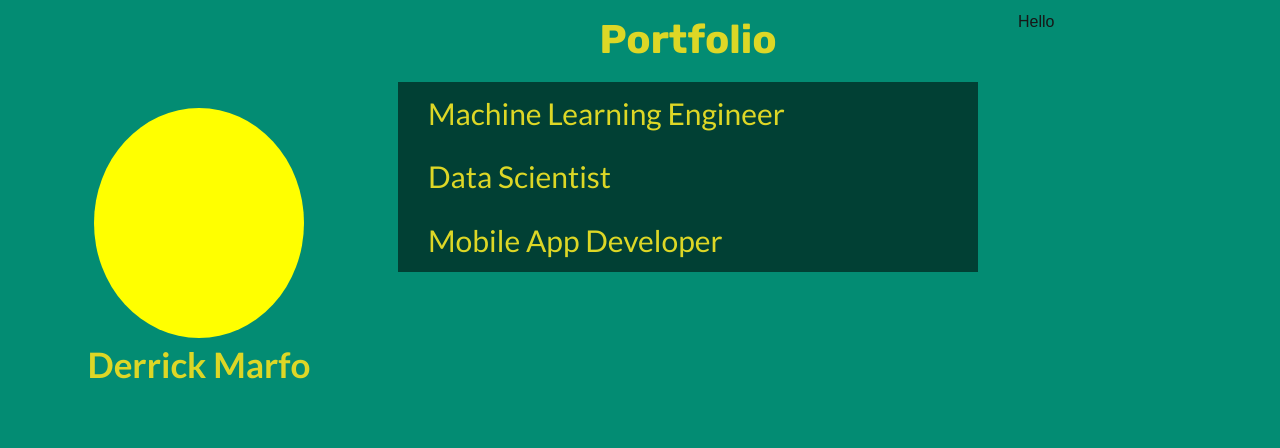
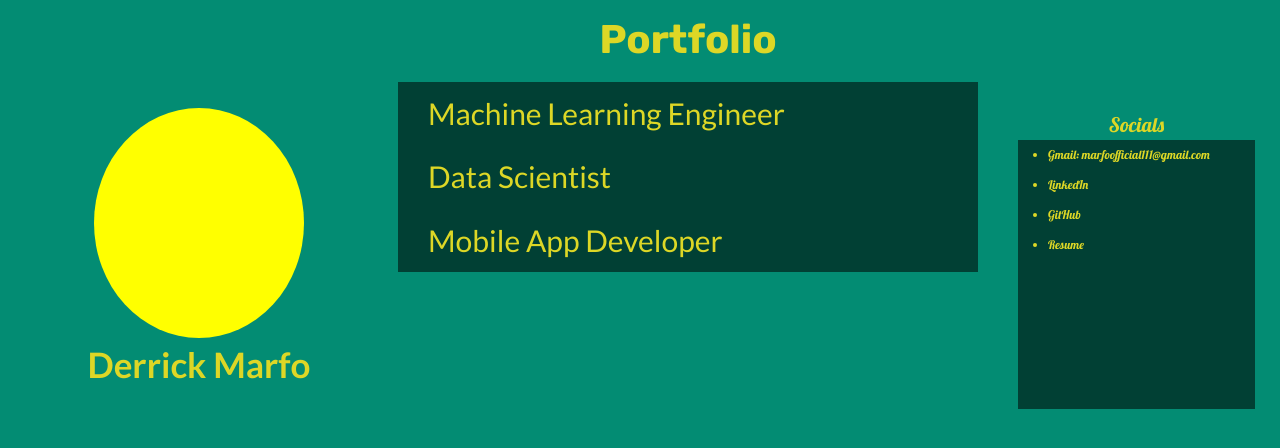
Before and after one commit to Prostorm11/portfolio, a Next.js app: page / in a window 1280 px wide. Shown: the top 448 px of the page. Built offline with nearby package versions, Linux system fonts and the light colour scheme.

Commit message:
Firstscreen(row1-complete)

```diff
--- a/src/app/my.css
+++ b/src/app/my.css
@@ -1,10 +1,11 @@
 
-@import url('https://fonts.googleapis.com/css2?family=Lato:ital,wght@0,100;0,300;0,400;0,700;0,900;1,100;1,300;1,400;1,700;1,900&family=Roboto:ital,wght@1,300&family=Rubik:ital,wght@0,300..900;1,300..900&display=swap');
+@import url('https://fonts.googleapis.com/css2?family=Lato:ital,wght@0,100;0,300;0,400;0,700;0,900;1,100;1,300;1,400;1,700;1,900&family=Lobster&family=Roboto:ital,wght@1,300&family=Rubik:ital,wght@0,300..900;1,300..900&display=swap');
 
 .Main{
     display: grid;
     grid-template-rows: 11fr 9fr;
     min-height: 100vh;
+    max-width: 100vw;
     width: 100vw;
     padding: 10px;
     background-color: #038C73;
@@ -74,3 +75,33 @@
     font-family: "Lato", serif;
     color: #DDD726;
 }
+.socials{
+    display: grid;
+    grid-template-rows: 1fr 3fr;
+    padding-top: 40px;
+    padding-bottom: 30px;
+    padding-right: 15px;
+
+}
+.social_text{
+    align-self: self-end;
+    justify-self: center;
+    font-size: 20px;
+    font-family: "Lobster", serif;
+    color: #DDD726;
+}
+.social_list_box{
+    background-color: #014034;
+
+
+}
+.social_list{
+    padding-left: 30px;
+    list-style-type: disc;
+}
+.social_list{
+    line-height: 2.5;
+    font-size: 12px;
+    font-family:"Lobster", serif;
+    color: #DDD726;
+}
--- a/src/app/page.js
+++ b/src/app/page.js
@@ -18,7 +18,17 @@ export default function Home() {
           </div>
         </div>
         <div className="socials">
-          <p>Hello</p>
+          <p className="social_text">Socials</p>
+          <div className="social_list_box">
+            <ul className="social_list">
+              <li>Gmail: <a href="www.google.com" target="blank">marfoofficial111@gmail.com</a></li>
+              <li>LinkedIn</li>
+              <li>GitHub</li>
+              <li>Resume</li>
+
+            </ul>
+          </div>
+
         </div>
       </div>
       <div className="r2"></div>
```
